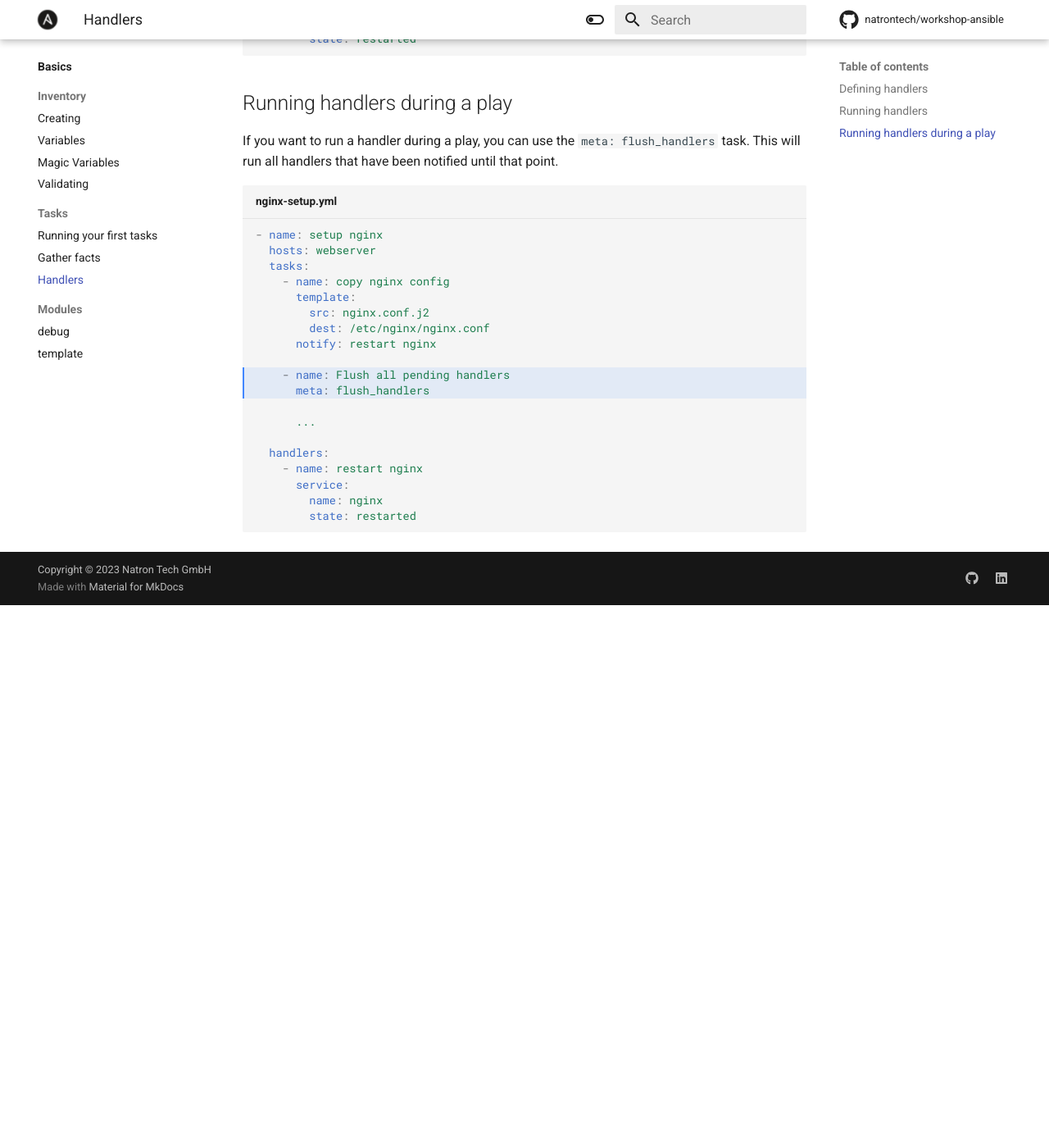
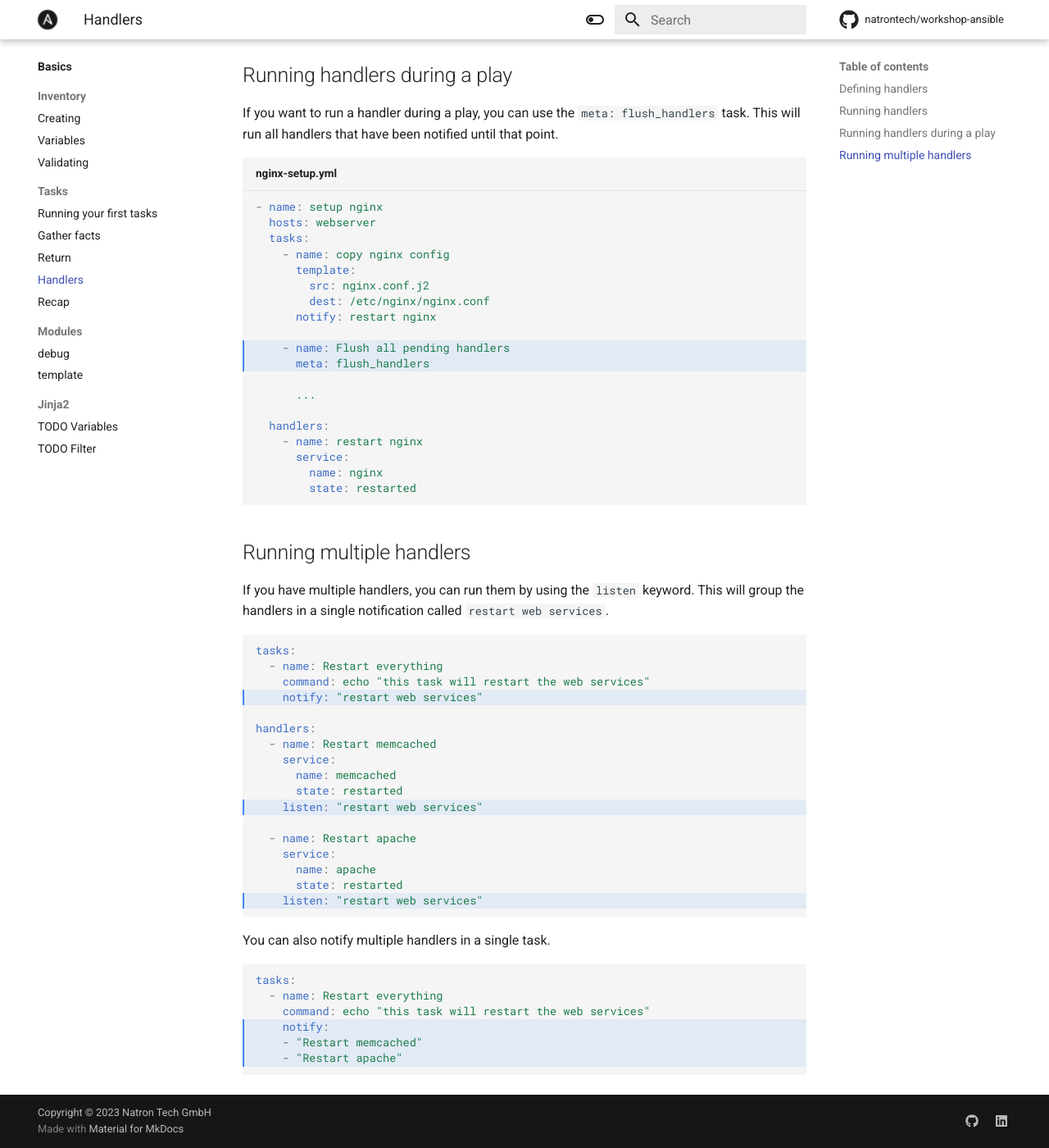
Before and after one commit to natrontech/workshop-ansible, an MkDocs documentation site: the page built from docs/basics/tasks/handlers.md, in a window 1280 px wide and 1400 px high, scrolled down 1336 px. Shown: the whole window at 82% size. Built offline with MkDocs 1.6.1 and Material for MkDocs 9.7.7, drawn with Linux system fonts in a browser that asks for light colours; comment, search, counter and statistics services are not loaded; before the commit the page ends 2074 px from its top, so only the background shows below that.

````diff
--- a/docs/basics/tasks/handlers.md
+++ b/docs/basics/tasks/handlers.md
@@ -5,7 +5,6 @@ Good examples for handlers are:
 
 - Restarting Nginx service after config change
 - Reboot after installing a new kernel
--
 
 ## Defining handlers
 Handlers can be in a separate file, if you use the production directory structure.
@@ -72,3 +71,36 @@ This will run all handlers that have been notified until that point.
         name: nginx
         state: restarted
 ```
+
+## Running multiple handlers
+If you have multiple handlers, you can run them by using the `listen` keyword.
+This will group the handlers in a single notification called `restart web services`.
+```yaml hl_lines="4 11 17"
+tasks:
+  - name: Restart everything
+    command: echo "this task will restart the web services"
+    notify: "restart web services"
+
+handlers:
+  - name: Restart memcached
+    service:
+      name: memcached
+      state: restarted
+    listen: "restart web services"
+
+  - name: Restart apache
+    service:
+      name: apache
+      state: restarted
+    listen: "restart web services"
+```
+
+You can also notify multiple handlers in a single task.
+```yaml hl_lines="4 5 6"
+tasks:
+  - name: Restart everything
+    command: echo "this task will restart the web services"
+    notify:
+    - "Restart memcached"
+    - "Restart apache"
+```
--- a/mkdocs.yaml
+++ b/mkdocs.yaml
@@ -21,6 +21,7 @@ nav:
     - Files: explained/files.md
     - Running Playbooks: explained/running-playbooks.md
     - Indempotency: explained/indempotency.md
+    - Docs: explained/docs.md
   - Setup:
     - setup/index.md
     - Development:
@@ -35,15 +36,19 @@ nav:
     - Inventory:
       - Creating: basics/inventory/create-inventory.md
       - Variables: basics/inventory/variables.md
-      - Magic Variables: basics/inventory/magic-vars.md
       - Validating: basics/inventory/validate-inventory.md
     - Tasks:
       - Running your first tasks: basics/tasks/first-task.md
       - Gather facts: basics/tasks/gather-facts.md
+      - Return: basics/tasks/return.md
       - Handlers: basics/tasks/handlers.md
+      - Recap: basics/tasks/recap.md
     - Modules:
       - debug: basics/modules/debug.md
       - template: basics/modules/template.md
+    - Jinja2:
+      - TODO Variables: basics/jinja/variables.md
+      - TODO Filter: basics/jinja/filter.md
   - Advanced:
     - advanced/index.md
     - Linting:
@@ -53,6 +58,7 @@ nav:
     - Various:
       - TODO Global vars: advanced/various/global-vars.md
       - TODO Loop unil when: advanced/various/loop-until-when.md
+      - TODO RC in Command indempotent: advanced/various/rc-in-command.md
   - Examples:
     - examples/index.md
 
````
Also changed, not shown: docs/basics/inventory/create-inventory.md (+4 -1 lines), docs/basics/inventory/magic-vars.md (deleted, +0 -16 lines), docs/basics/inventory/validate-inventory.md (+36 -12 lines), docs/basics/inventory/variables.md (+41 -1 lines), docs/basics/tasks/gather-facts.md (+1 -1 lines), docs/basics/tasks/recap.md (added, +42 -0 lines), docs/basics/tasks/return.md (added, +55 -0 lines), docs/explained/docs.md (added, +20 -0 lines).
